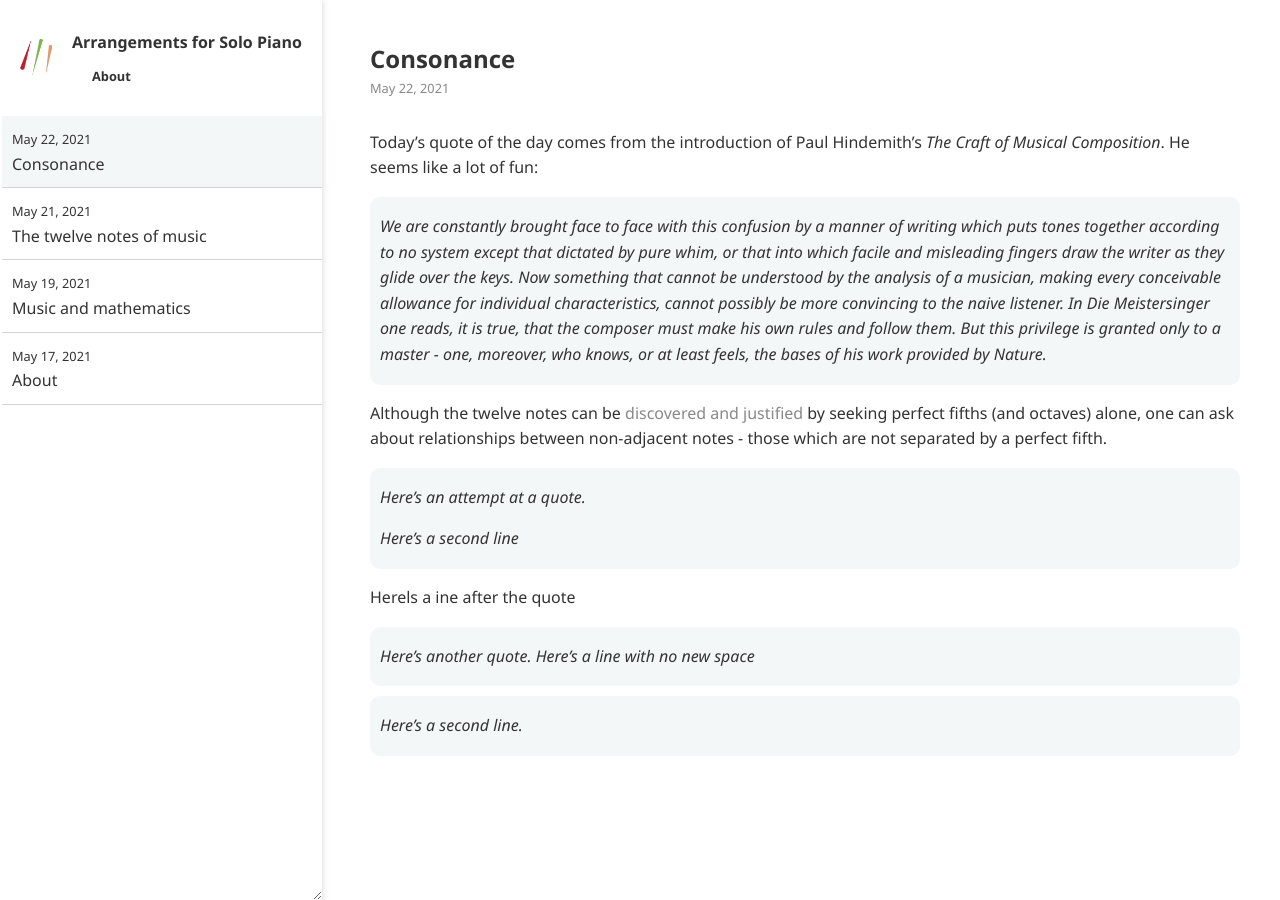
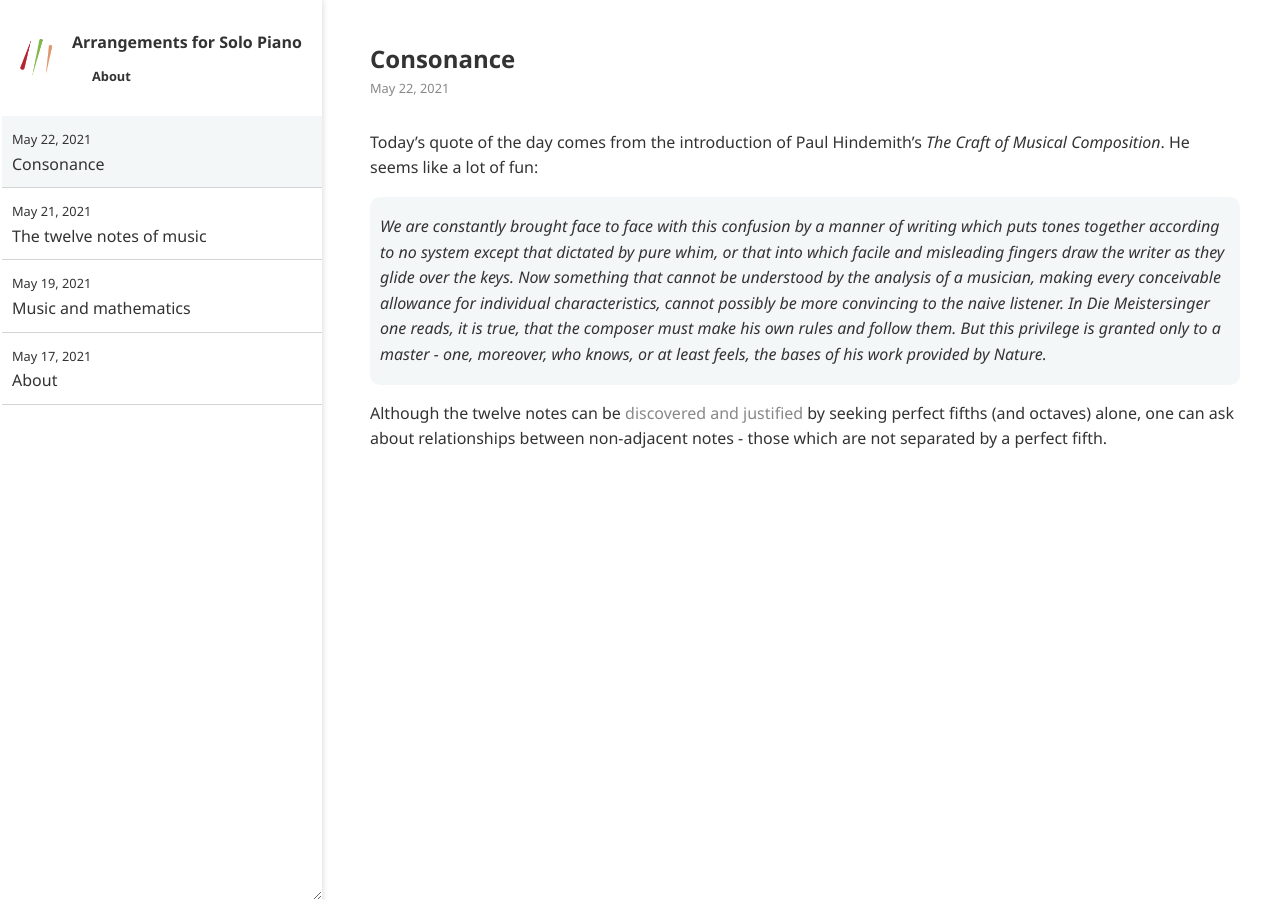
Before and after one commit to ansyblenetwork/arrpiano, a Jekyll site: the page built from _posts/2021-05-22-consonance.md, in a window 1280 px wide. Built offline with Jekyll 4.4.1, drawn with Linux system fonts in a browser that asks for light colours.

Commit message:
Update 2021-05-22-consonance.md

```diff
--- a/_posts/2021-05-22-consonance.md
+++ b/_posts/2021-05-22-consonance.md
@@ -9,14 +9,3 @@ Today's quote of the day comes from the introduction of Paul Hindemith's _The Cr
 </div>
 
 Although the twelve notes can be [discovered and justified]({% post_url 2021-05-21-twelve-notes %}) by seeking perfect fifths (and octaves) alone, one can ask about relationships between non-adjacent notes - those which are not separated by a perfect fifth.
-
-> Here's an attempt at a quote.
->
-> Here's a second line
-
-Herels a ine after the quote
-
-> Here's another quote.
-> Here's a line with no new space
-
-> Here's a second line.
```
